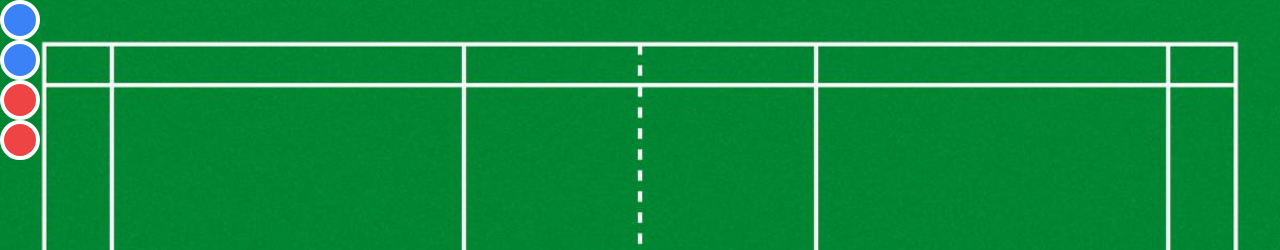
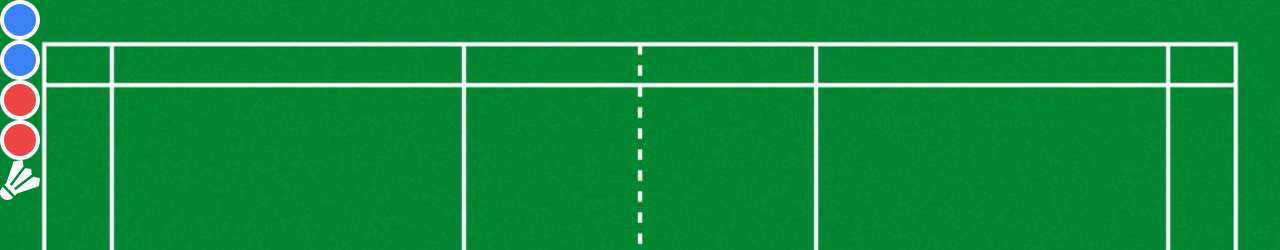
Before and after one commit to tacticalboard/tacticalboard, a Vue app: page / in a window 1280 px wide. Shown: the top 250 px of the page. Built offline with nearby package versions, Linux system fonts and the light colour scheme.

Commit message:
update source

```diff
--- a/src/components/SandTable.vue
+++ b/src/components/SandTable.vue
@@ -51,6 +51,15 @@
           border-white border-4
         "
       ></div>
+      <div
+        class="
+          draggable
+          w-10
+          h-10
+        "
+      >
+      <img src="@/assets/shuttlecock.svg" alt="">
+      </div>
     </div>
   </div>
 </template>
```
Also changed, not shown: src/assets/shuttlecock.svg (added).
